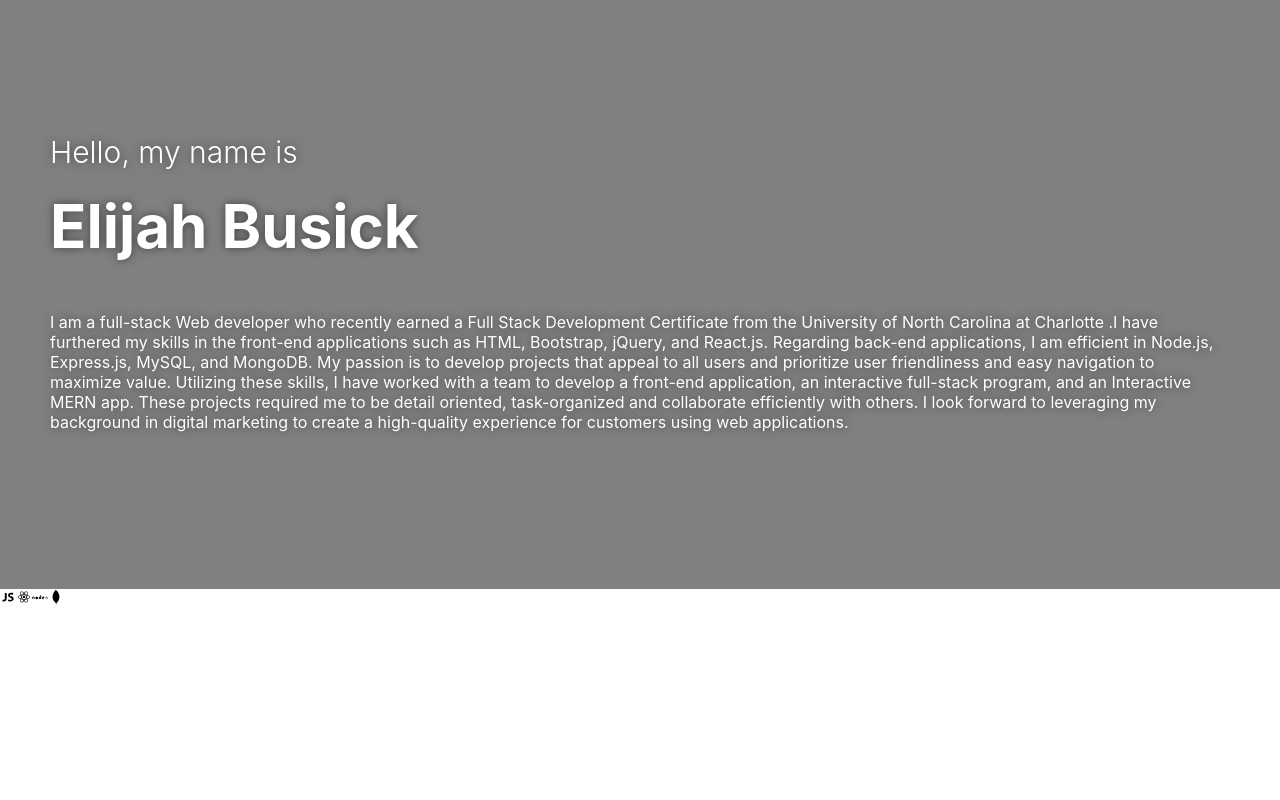
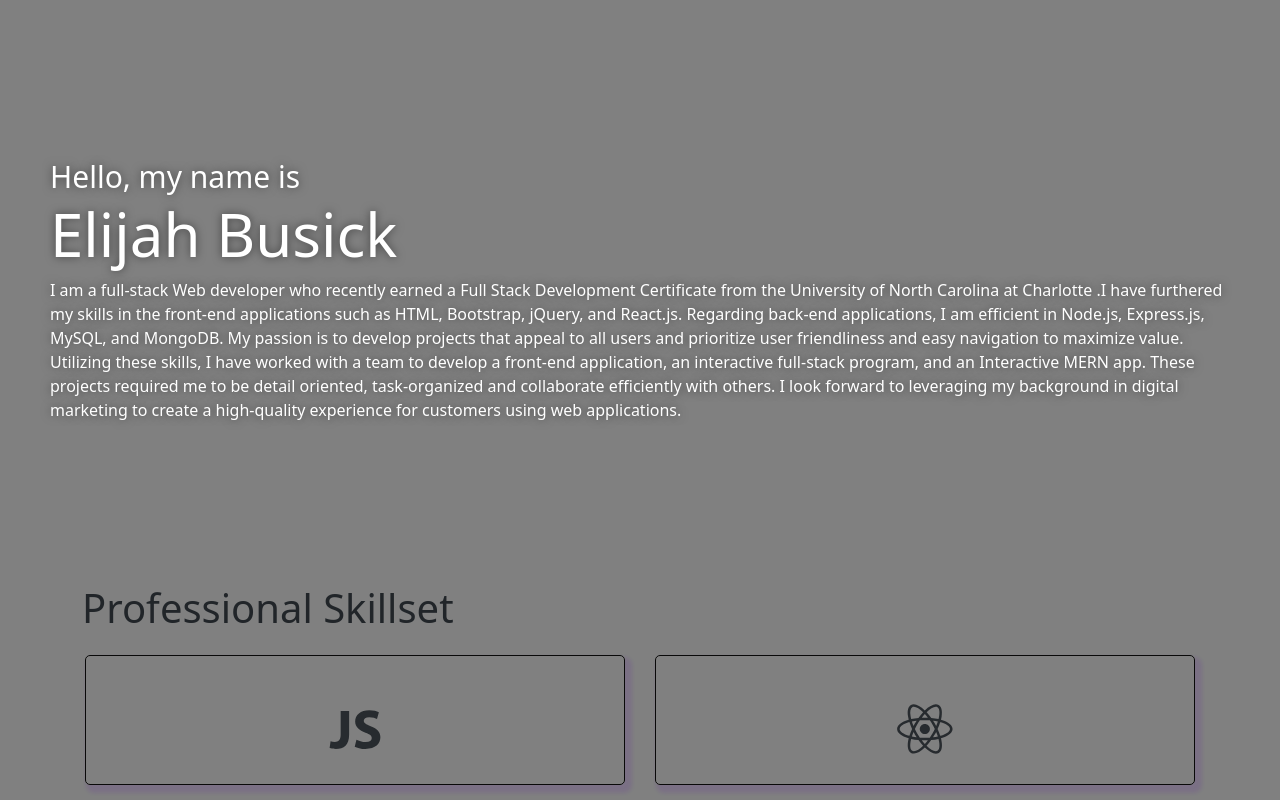
Before and after one commit to Elijahb22/the-portfolio, a React (Create React App) app: page / in a window 1280 px wide. Shown: the part 211-1011 px from the top of the page. Before the commit the page ends 820 px from the top, so only its background shows below. Built offline with nearby package versions, Linux system fonts and the light colour scheme.

Commit message:
styled react icons in rows

```diff
--- a/src/App.js
+++ b/src/App.js
@@ -1,4 +1,4 @@
-
+import 'bootstrap/dist/css/bootstrap.min.css';
 import Nav from './components/Nav/nav'
 import About from './components/About/about'
 import Skill from './components/Skills/skills'
--- a/src/components/Nav/nav.js
+++ b/src/components/Nav/nav.js
@@ -1,8 +1,6 @@
 import React from 'react'
 import './nav.css'
 const nav = () => {
-
-
 
   return (
     <div className='nav'>
--- a/src/components/Skills/skills.css
+++ b/src/components/Skills/skills.css
@@ -1,4 +1,23 @@
-.row {
-    justify-content: "center";
-    padding-bottom: "50px"
+.page {
+    background-color: grey;
 }
+.tech-icons {
+    font-size: 4.5em;
+    margin: 15px;
+    padding: 10px;
+    opacity: 0.93 ;
+    border: 1.7px solid black ;
+    vertical-align: middle ;
+    text-align: center ;
+    border-radius: 5px;
+    display: table;
+    box-shadow: 4px 5px 4px 3px rgba(89, 4, 168, 0.137);
+    overflow: hidden;
+    transition: all 0.4s ease 0s
+}
+
+.tech-icons:hover {
+    transform: scale(1.05);
+    overflow: hidden;
+    border: 2.2px solid rgba(197, 115, 230, 0.883);
+  }
--- a/src/components/Skills/skills.js
+++ b/src/components/Skills/skills.js
@@ -1,28 +1,26 @@
 
 import React from "react";
+import { Col, Container, Row } from "react-bootstrap";
 import {
     DiJavascript1,
     DiReact,
-    DiNodejs,
-    DiMongodb
 } from "react-icons/di";
 import './skills.css'
 const skill = () => {
 
     return (
-    <div className="row">
-        <card>
+    <div className="page">
+    <Container>
+    <h1> Professional Skillset </h1>
+    <Row>
+        <Col className="tech-icons">
             <DiJavascript1 />
-        </card>
-        <card>
+        </Col>
+        <Col  className="tech-icons">
             <DiReact />
-        </card>
-        <card>
-            <DiNodejs />
-        </card>
-        <card>
-            <DiMongodb />
-        </card>
+        </Col>
+    </ Row>
+    </Container>
     </div>
     )
 }
```
